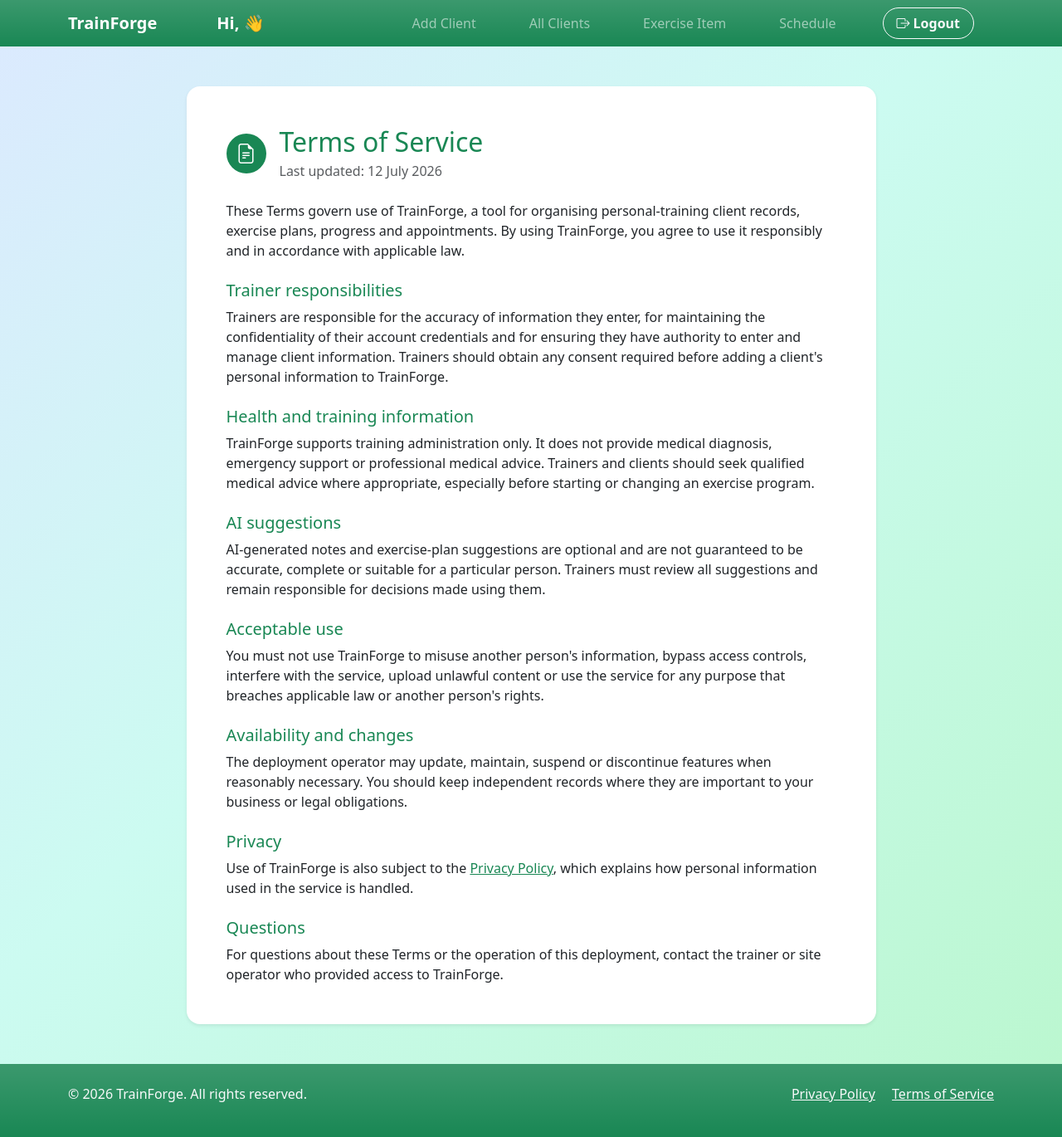
After one commit to Dennylunch/TrainForge, a Django app: page /trainforge/terms/ in a window 1280 px wide. The commit adds this page. Shown: the whole page at 83% size. Run offline with Django 5.2, Linux system fonts and the light colour scheme.

Commit message:
Add privacy policy and terms of service pages; enhance schedule layout and logout button styling

```diff
--- a/trainforgeapp/templates/base.html
+++ b/trainforgeapp/templates/base.html
@@ -37,10 +37,12 @@
                             <a class="nav-link {% block schedule %}{% endblock %}" href="{% url 'schedule' %}">Schedule</a>
                         </li>
 
-                        <li class="nav-item px-4">
+                        <li class="nav-item px-4 d-flex align-items-center justify-content-center">
                             <form method="post" action="{% url 'logout' %}" class="d-inline m-0">
                                 {% csrf_token %}
-                                <button type="submit" class="btn btn-light">Logout</button>
+                                <button type="submit" class="btn btn-outline-light rounded-pill px-3 fw-semibold">
+                                    <i class="bi bi-box-arrow-right me-1"></i>Logout
+                                </button>
                             </form>
                         </li>
                     </ul>
@@ -73,8 +75,8 @@
                     <p>&copy; 2026 TrainForge. All rights reserved.</p>
                 </div>
                 <div class="col-md-6 text-md-end">
-                    <a href="#" class="text-light me-3">Privacy Policy</a>
-                    <a href="#" class="text-light">Terms of Service</a>
+                    <a href="{% url 'privacy_policy' %}" class="text-light me-3">Privacy Policy</a>
+                    <a href="{% url 'terms_of_service' %}" class="text-light">Terms of Service</a>
                 </div>
             </div>
         </div>
--- /dev/null
+++ b/trainforgeapp/templates/terms_of_service.html
@@ -0,0 +1,50 @@
+{% extends "base.html" %}
+
+{% block title %}Terms of Service | TrainForge{% endblock %}
+
+{% block content %}
+<div style="background: linear-gradient(135deg, #dbeafe 0%, #ccfbf1 45%, #bbf7d0 100%); min-height: 100vh;">
+    <section class="container py-5">
+        <div class="row justify-content-center">
+            <div class="col-12 col-lg-9">
+                <div class="card border-0 shadow-sm rounded-4">
+                    <div class="card-body p-4 p-md-5">
+                        <div class="d-flex align-items-center gap-3 mb-4">
+                            <span class="bg-success text-white rounded-circle d-inline-flex align-items-center justify-content-center" style="width: 3rem; height: 3rem;">
+                                <i class="bi bi-file-earmark-text fs-4"></i>
+                            </span>
+                            <div>
+                                <h1 class="h2 mb-1 text-success">Terms of Service</h1>
+                                <p class="text-body-secondary mb-0">Last updated: 12 July 2026</p>
+                            </div>
+                        </div>
+
+                        <p>These Terms govern use of TrainForge, a tool for organising personal-training client records, exercise plans, progress and appointments. By using TrainForge, you agree to use it responsibly and in accordance with applicable law.</p>
+
+                        <h2 class="h5 text-success mt-4">Trainer responsibilities</h2>
+                        <p>Trainers are responsible for the accuracy of information they enter, for maintaining the confidentiality of their account credentials and for ensuring they have authority to enter and manage client information. Trainers should obtain any consent required before adding a client's personal information to TrainForge.</p>
+
+                        <h2 class="h5 text-success mt-4">Health and training information</h2>
+                        <p>TrainForge supports training administration only. It does not provide medical diagnosis, emergency support or professional medical advice. Trainers and clients should seek qualified medical advice where appropriate, especially before starting or changing an exercise program.</p>
+
+                        <h2 class="h5 text-success mt-4">AI suggestions</h2>
+                        <p>AI-generated notes and exercise-plan suggestions are optional and are not guaranteed to be accurate, complete or suitable for a particular person. Trainers must review all suggestions and remain responsible for decisions made using them.</p>
+
+                        <h2 class="h5 text-success mt-4">Acceptable use</h2>
+                        <p>You must not use TrainForge to misuse another person's information, bypass access controls, interfere with the service, upload unlawful content or use the service for any purpose that breaches applicable law or another person's rights.</p>
+
+                        <h2 class="h5 text-success mt-4">Availability and changes</h2>
+                        <p>The deployment operator may update, maintain, suspend or discontinue features when reasonably necessary. You should keep independent records where they are important to your business or legal obligations.</p>
+
+                        <h2 class="h5 text-success mt-4">Privacy</h2>
+                        <p>Use of TrainForge is also subject to the <a class="link-success" href="{% url 'privacy_policy' %}">Privacy Policy</a>, which explains how personal information used in the service is handled.</p>
+
+                        <h2 class="h5 text-success mt-4">Questions</h2>
+                        <p class="mb-0">For questions about these Terms or the operation of this deployment, contact the trainer or site operator who provided access to TrainForge.</p>
+                    </div>
+                </div>
+            </div>
+        </div>
+    </section>
+</div>
+{% endblock %}
--- a/trainforgeapp/urls.py
+++ b/trainforgeapp/urls.py
@@ -3,6 +3,8 @@ from . import views
 
 urlpatterns = [
     path("", views.index, name="index"),
+    path("privacy/", views.privacy_policy, name="privacy_policy"),
+    path("terms/", views.terms_of_service, name="terms_of_service"),
     path("registration/signup/", views.signup, name="signup"),
     path("all_clients/", views.all_clients, name="all_clients"),
     path("all_clients/delete/<int:pk>/", views.delete_client, name="delete_client"),
--- a/trainforgeapp/views.py
+++ b/trainforgeapp/views.py
@@ -40,6 +40,15 @@ class AIExercisePlanSuggestions(BaseModel):
 
 def index(request):
     return render(request, "index.html")
+
+
+def privacy_policy(request):
+    return render(request, "privacy_policy.html")
+
+
+def terms_of_service(request):
+    return render(request, "terms_of_service.html")
+
 
 def signup(request):
     if request.method == 'POST':
```
Also changed, not shown: trainforgeapp/templates/privacy_policy.html (added, +50 -0 lines), trainforgeapp/templates/schedule.html (+16 -9 lines), trainforgeapp/tests.py (+22 -0 lines).
